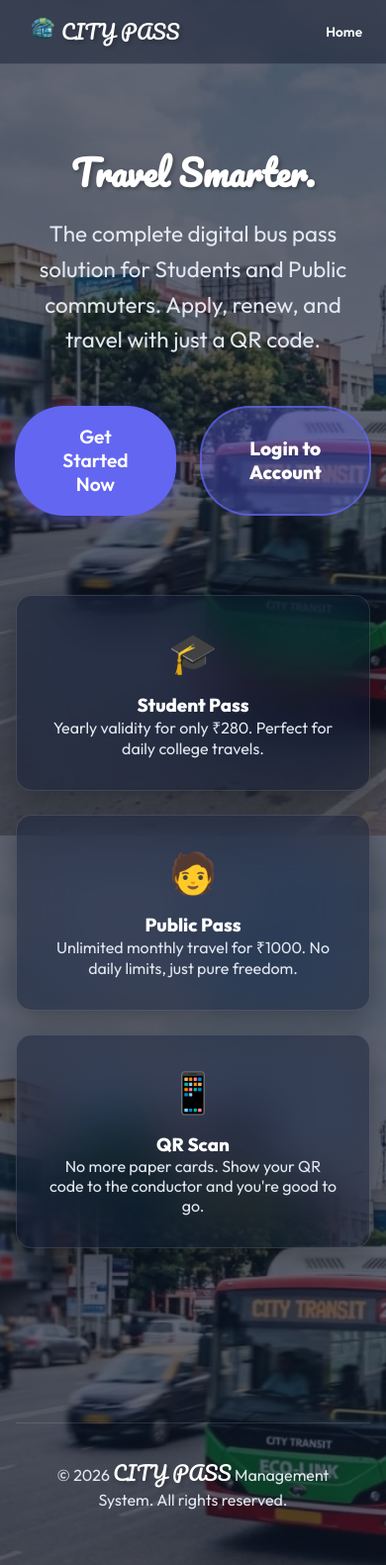
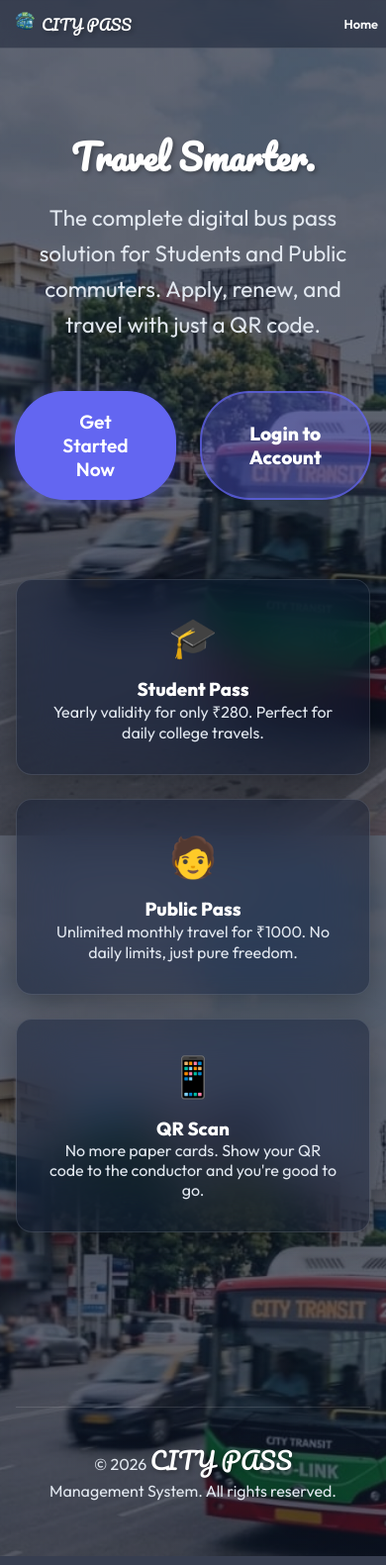
Before and after one commit to sowndhariya31/Online-Buss-Pass-Generation-And-Renewal, a Django app: page / in a window 390 px wide. Shown: the whole page at 99% size. Run offline with Django 5.2, Linux system fonts and the light colour scheme.

Commit message:
Optimize responsive navbar brand text size, logo proportions, and padding for mobile screens to resolve layout clipping

```diff
--- a/static/css/styles.css
+++ b/static/css/styles.css
@@ -457,28 +457,32 @@ input[type="file"] {
 /* Mobile Adjustments (Phones) */
 @media (max-width: 768px) {
     .nav-logo {
-        height: 45px !important;
-        width: 45px !important;
+        height: 38px !important;
+        width: 40px !important;
     }
 
     .glass-nav {
-        padding: 0.8rem 1.5rem;
+        padding: 0.6rem 0.8rem;
         flex-direction: row;
         justify-content: flex-start;
         align-items: center;
-        gap: 0.8rem;
+        gap: 0.5rem;
+    }
+
+    .nav-brand .brand-text {
+        font-size: 1.15rem !important;
     }
 
     .nav-links {
         display: flex;
-        gap: 1rem;
+        gap: 0.8rem;
         justify-content: flex-end;
     }
 
     .nav-links a {
-        margin-left: 0.5rem;
+        margin-left: 0.4rem;
         margin-right: 0;
-        font-size: 0.85rem;
+        font-size: 0.8rem;
     }
 
     .container {
@@ -551,11 +555,16 @@ input[type="file"] {
 /* Extra Small Devices */
 @media (max-width: 480px) {
     .nav-logo {
-        height: 38px !important;
-        width: 38px !important;
+        height: 32px !important;
+        width: 34px !important;
     }
 
-    .brand-text {
-        font-size: 1.25rem !important;
+    .nav-brand .brand-text {
+        font-size: 0.95rem !important;
+    }
+
+    .glass-nav {
+        padding: 0.5rem 0.5rem;
+        gap: 0.3rem;
     }
 }
--- a/templates/base.html
+++ b/templates/base.html
@@ -6,7 +6,7 @@
     <meta charset="UTF-8">
     <meta name="viewport" content="width=device-width, initial-scale=1.0">
     <title>{% block title %}Bus Pass System{% endblock %}</title>
-    <link rel="stylesheet" href="{% static 'css/styles.css' %}?v=3.3">
+    <link rel="stylesheet" href="{% static 'css/styles.css' %}?v=3.4">
     <link href="https://fonts.googleapis.com/css2?family=Outfit:wght@300;400;600;800&family=Pacifico&display=swap" rel="stylesheet">
     <link rel="stylesheet" href="https://cdnjs.cloudflare.com/ajax/libs/font-awesome/6.4.0/css/all.min.css">
 </head>
```
